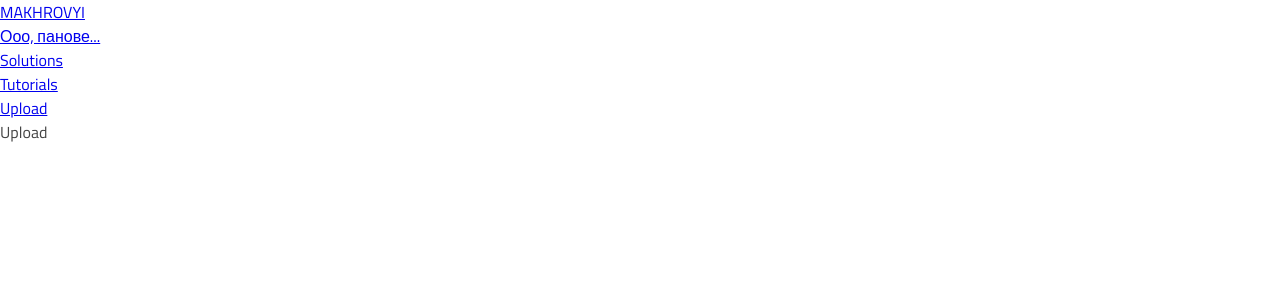
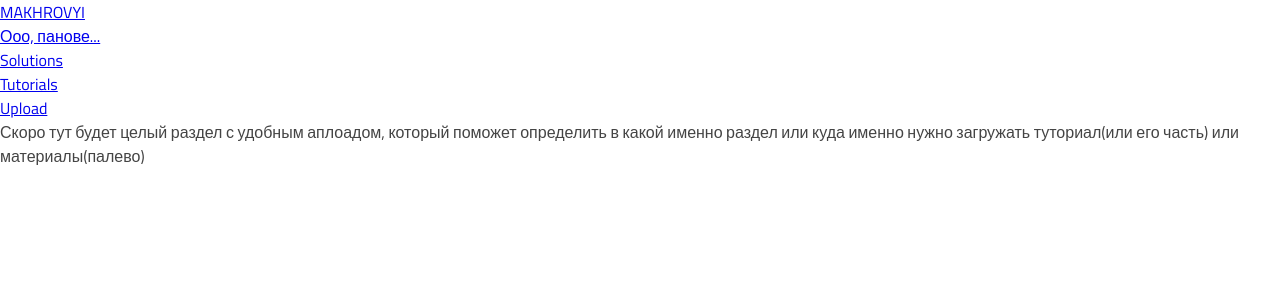
Before and after one commit to IINamelessII/MAKHROVYI, a React app in the folder frontend/: page /upload in a window 1280 px wide. Shown: the top 300 px of the page. Built offline with nearby package versions, Linux system fonts and the light colour scheme; a web font is replaced by a local one.

Commit message:
Add stub to Upload section

```diff
--- a/frontend/src/containers/Upload/Upload.js
+++ b/frontend/src/containers/Upload/Upload.js
@@ -6,7 +6,7 @@ class Upload extends Component {
   render() {
     return (
       <div className={classes.Upload}>
-        Upload
+        Скоро тут будет целый раздел с удобным аплоадом, который поможет определить в какой именно раздел или куда именно нужно загружать туториал(или его часть) или материалы(палево)
       </div>
     );
   }
```
